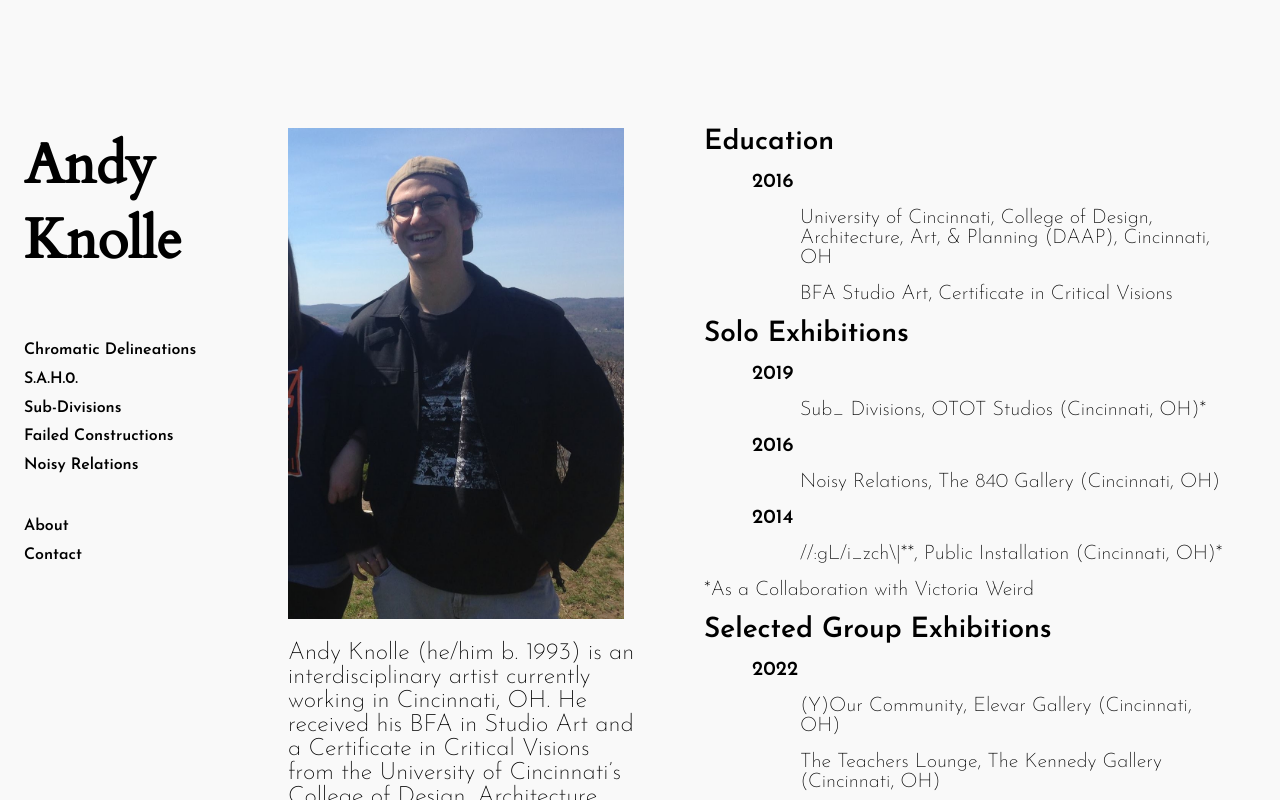
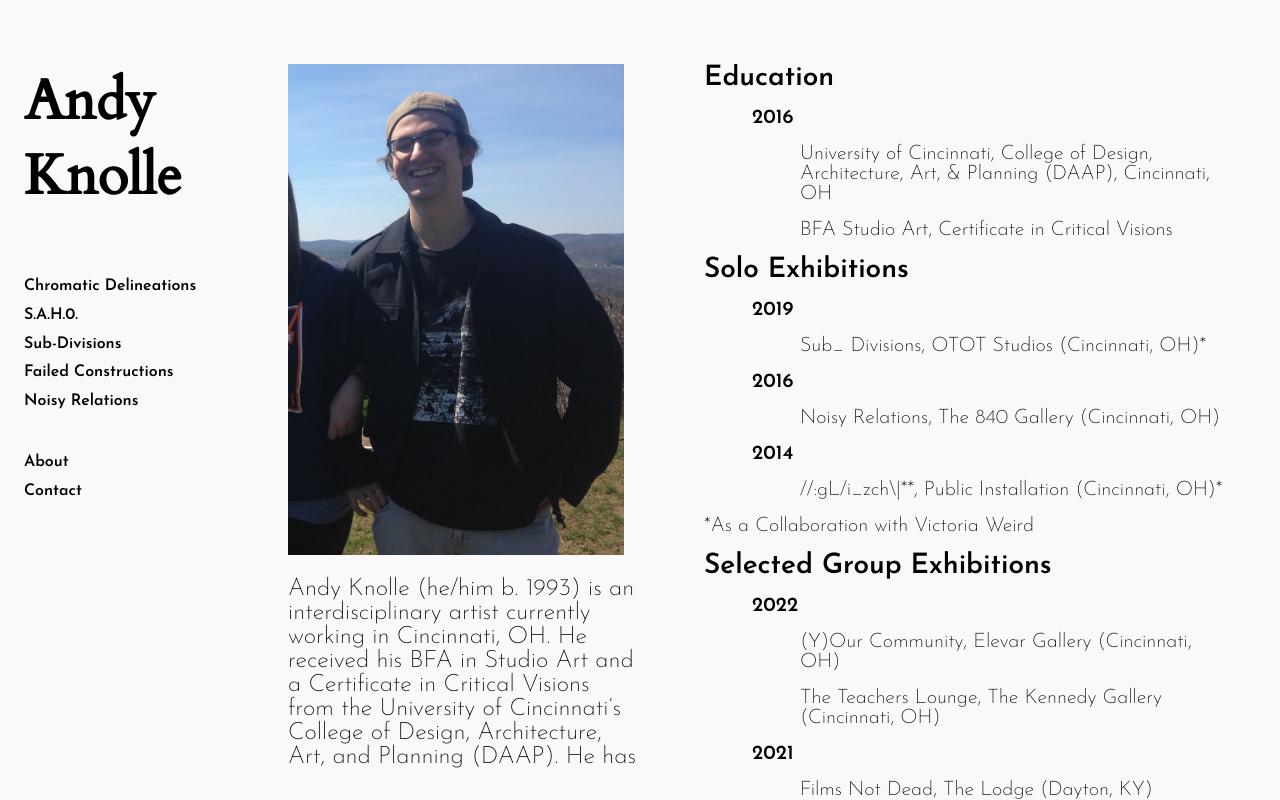
Before and after one commit to louieknolle/Andy_Art_React, a React (Create React App) app: page /about in a window 1280 px wide. Shown: the top 800 px of the page. Built offline with nearby package versions, Linux system fonts and the light colour scheme.

Commit message:
add scroll for about page overflow

```diff
--- a/src/fullWidth.css
+++ b/src/fullWidth.css
@@ -6,7 +6,7 @@
 
   #root {
     display: flex;
-    /* height: 100vh; */
+    height: 100%;
     align-items: flex-start;
   }
 
@@ -29,7 +29,7 @@
 
   header#sideNav.header {
     position: static;
-    height: 100vh;
+    height: 100%;
     padding: 1rem 0.5rem;
     background-color: #f9f9f9;
     color: black;
@@ -52,7 +52,7 @@
     width: 20%;
     display: flex;
     justify-content: flex-start;
-    margin-top: 10%;
+    margin-top: 5%;
     padding-top: 0;
   }
 
@@ -97,7 +97,7 @@
     /* height: 100vh; */
     padding: 0;
     margin: auto;
-    margin-top: 10%;
+    margin-top: 5%;
     margin-right: 5rem;
   }
 
@@ -133,12 +133,14 @@
     display: flex;
     flex-direction: row;
     width: 100%;
+    height: 100vh;
     /* align-items: center; */
     justify-content: center;
     font-size: 1.5rem;
     padding-top: 0;
     margin-left: 2rem;
     margin-right: 2rem;
+    overflow-y: scroll;
   }
 
   .aboutPhoto {
```
